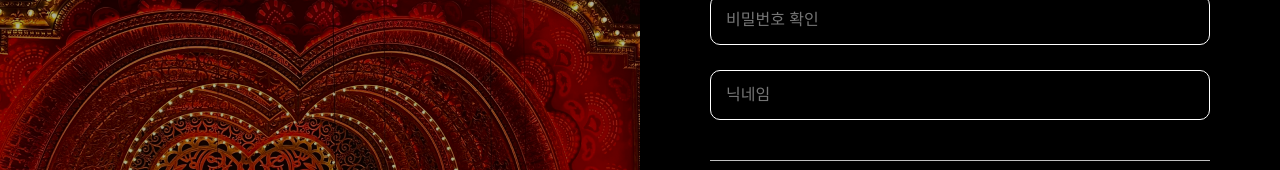
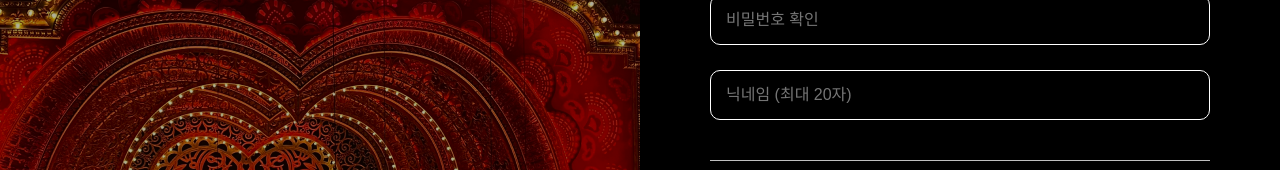
Before and after one commit to music-ally/music-ally-client, a React (Vite) app: page /sign-up in a window 1280 px wide. Shown: the part 340-510 px from the top of the page. Built offline with nearby package versions, Linux system fonts and the light colour scheme.

Commit message:
Feat: 닉네임 최대글자 지정

```diff
--- a/src/routes/sign-up.tsx
+++ b/src/routes/sign-up.tsx
@@ -281,7 +281,8 @@ export default function SignUp() {
                             value={nickname}
                             type="name"
                             onBlur={(e) => handleBlur(e, 'nickname')}
-                            placeholder="닉네임"
+                            placeholder="닉네임 (최대 20자)"
+                            maxLength={20}
                             required
                         />
                         <AlertText isNameError = {isNameError}>
```
